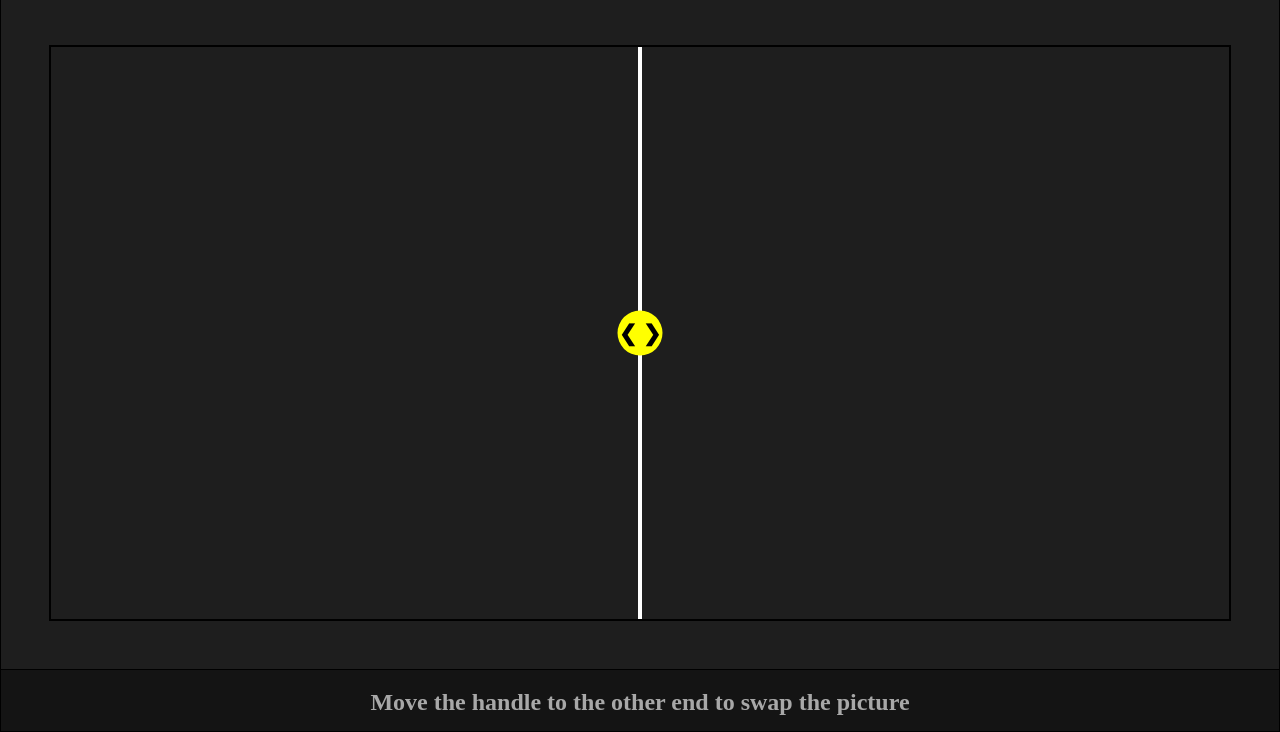
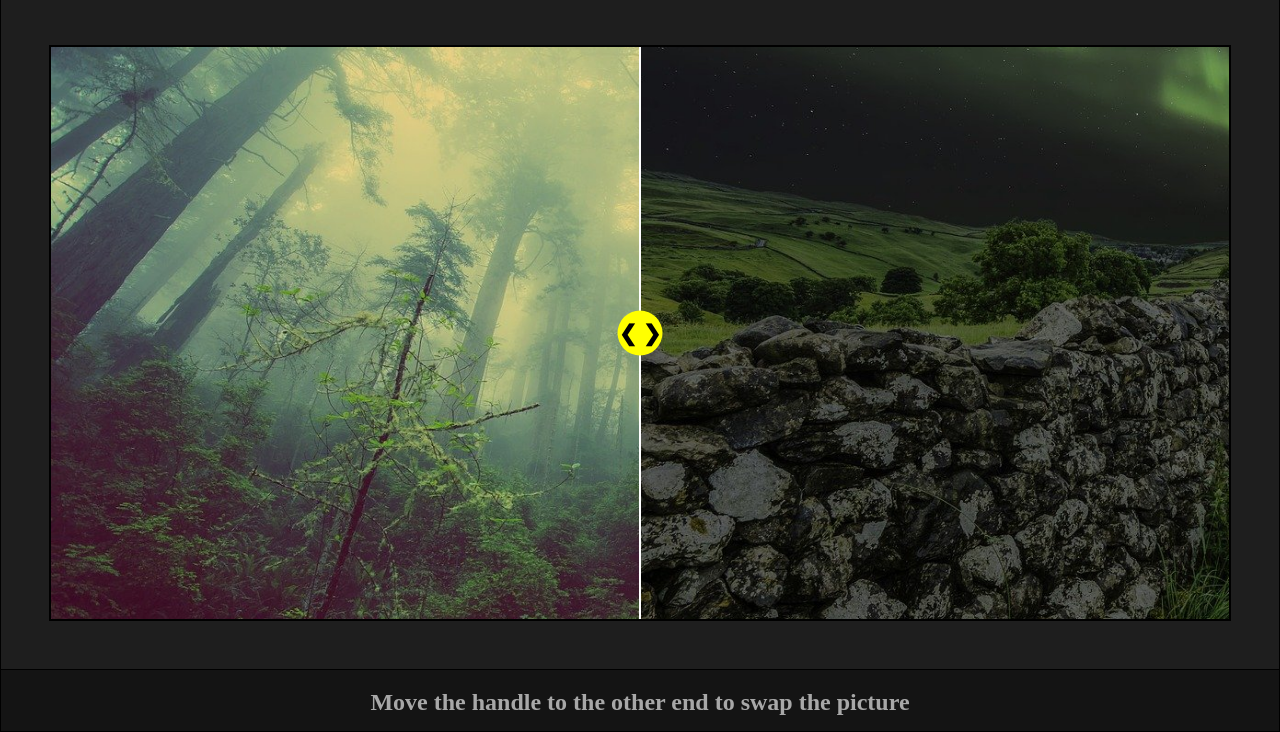
Before and after one commit to m-domagala/drag-slider, a website built with webpack: page src/main.html in a window 1280 px wide. Shown: the part 68-800 px from the top of the page. Built offline with nearby package versions, Linux system fonts and the light colour scheme.

Commit message:
change paths to images in css

```diff
--- a/src/scss/_slider.scss
+++ b/src/scss/_slider.scss
@@ -81,24 +81,28 @@ body {
   &--1 {
    z-index: 1;
    transform: translateY(50%);
-   background-image: url('./images/portrait1.jpg');
+   background-image: url('./images/p1.jpg');
    @include landscape {
     transform: translateX(50%);
-    background-image: url('./images/small1.jpg');
+    background-image: url('./images/s1.jpg');
    }
    @include landscape-large {
     transform: translateX(50%);
-    background-image: url('./images/large1.jpg');
+    background-image: url('./images/l1.jpg');
    }
   }
   &--2 {
-   background-image: url('./images/portrait2.jpg');
+   z-index: 0;
+   background-image: url('./images/p2.jpg');
    @include landscape {
-    background-image: url('./images/small2.jpg');
+    background-image: url('./images/s2.jpg');
    }
    @include landscape-large {
-    background-image: url('./images/large2.jpg');
+    background-image: url('./images/l2.jpg');
    }
+  }
+  &--3 {
+   z-index: -1;
   }
  }
  &__divider {
@@ -107,13 +111,13 @@ body {
   left: 0;
   z-index: 2;
   width: 100%;
-  height: 4px;
+  height: 2px;
   transform: translateY(-50%);
   background-color: white;
   @include landscape {
    top: 0;
    left: 50%;
-   width: 4px;
+   width: 2px;
    height: 100%;
    transform: translateX(-50%);
   }
```
